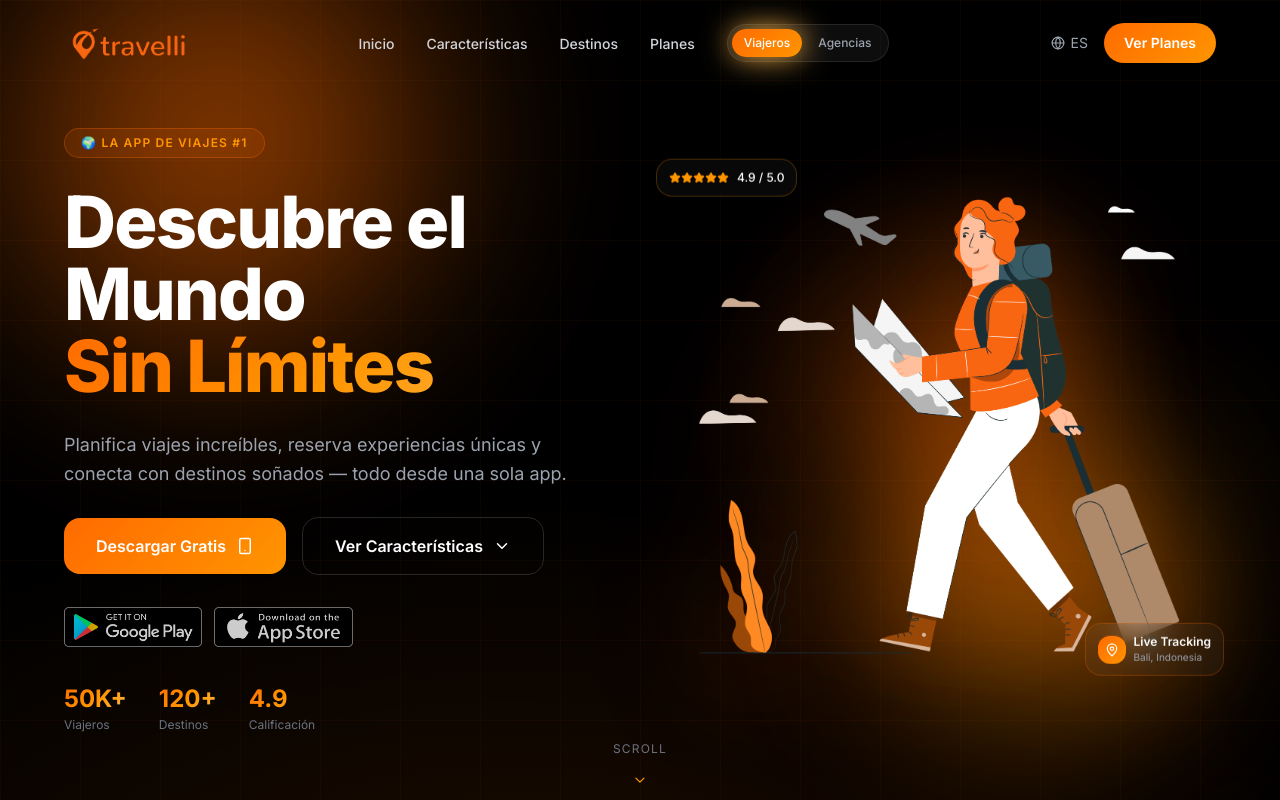
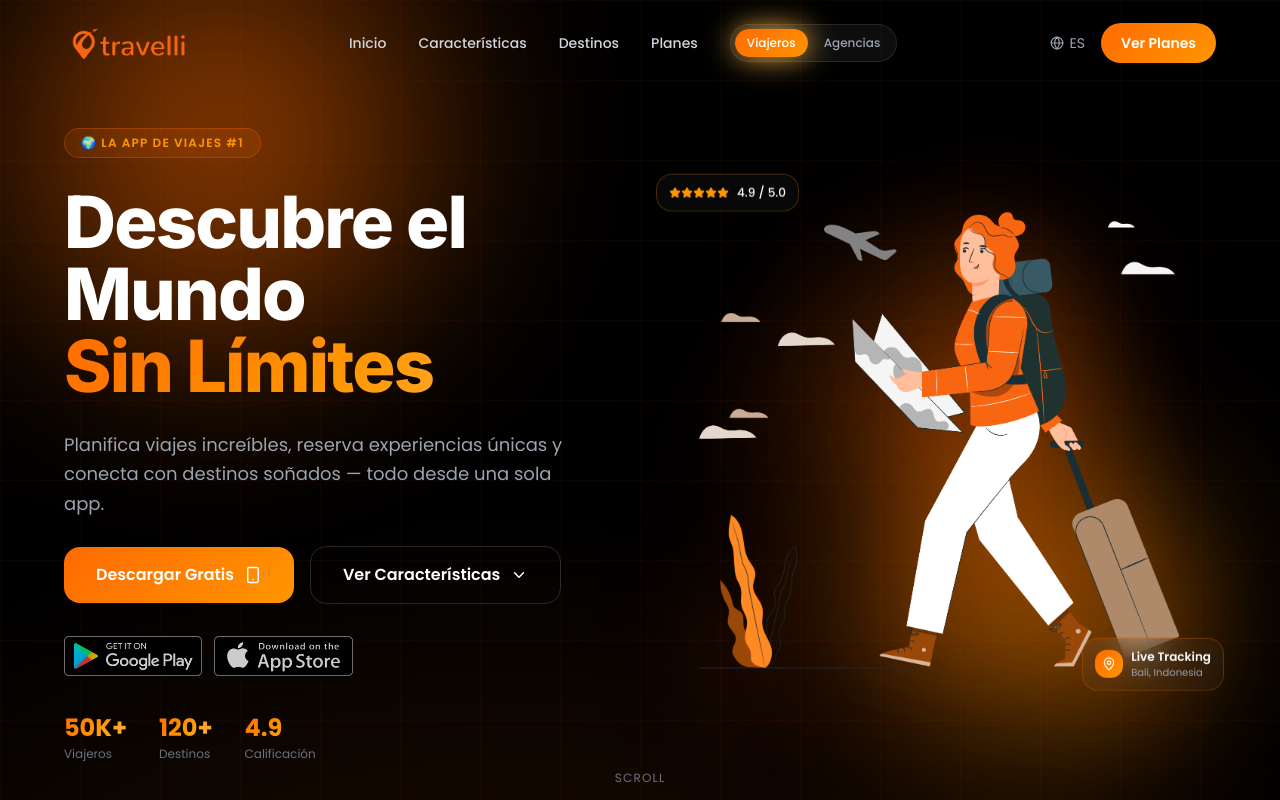
Before and after one commit to jcarri07/travelli-web, a React (Vite) app: page / in a window 1280 px wide. Shown: the top 800 px of the page. Built offline with nearby package versions, Linux system fonts and the light colour scheme.

Commit message:
build fixes

```diff
--- a/src/App.tsx
+++ b/src/App.tsx
@@ -17,7 +17,6 @@ import PricingPlans from "./components/pages/Plans";
 import TripDeepLinkRedirect from "./components/pages/TripDeepLinkRedirect";
 import BookingDeepLinkRedirect from "./components/pages/BookingDeepLinkRedirect";
 import UserDeepLinkRedirect from "./components/pages/UserDeepLinkRedirect";
-import ProgressBar from "./components/atoms/ProgressBar";
 
 function App() {
   const directory = useLocation();
@@ -30,8 +29,7 @@ function App() {
   }, [directory.pathname]);
 
   return (
-    <div className="w-full bg-black text-white font-inter">
-      <ProgressBar />
+    <div className="w-full bg-white text-gray-950 font-poppins">
       <NavBar
         userType={userType}
         setUserType={setUserType}
--- a/src/components/organs/HeroSection.tsx
+++ b/src/components/organs/HeroSection.tsx
@@ -12,12 +12,6 @@ interface HeroSectionProps {
     setUserType: Dispatch<SetStateAction<number>>;
 }
 
-const floatVariants = {
-    animate: {
-        y: [0, -14, 0],
-        transition: { duration: 4, repeat: Infinity, ease: "easeInOut" },
-    },
-};
 
 const HeroSection = ({ userType }: HeroSectionProps) => {
     const headline =
@@ -198,8 +192,8 @@ const HeroSection = ({ userType }: HeroSectionProps) => {
 
                     {/* Phone image */}
                     <motion.div
-                        variants={floatVariants}
-                        animate="animate"
+                        animate={{ y: [0, -14, 0] }}
+                        transition={{ duration: 4, repeat: Infinity, ease: "easeInOut" }}
                         className="relative z-10 phone-glow"
                     >
                         <img
```
Also changed, not shown: 1 other file (tests, documents, lock files or other folders).
